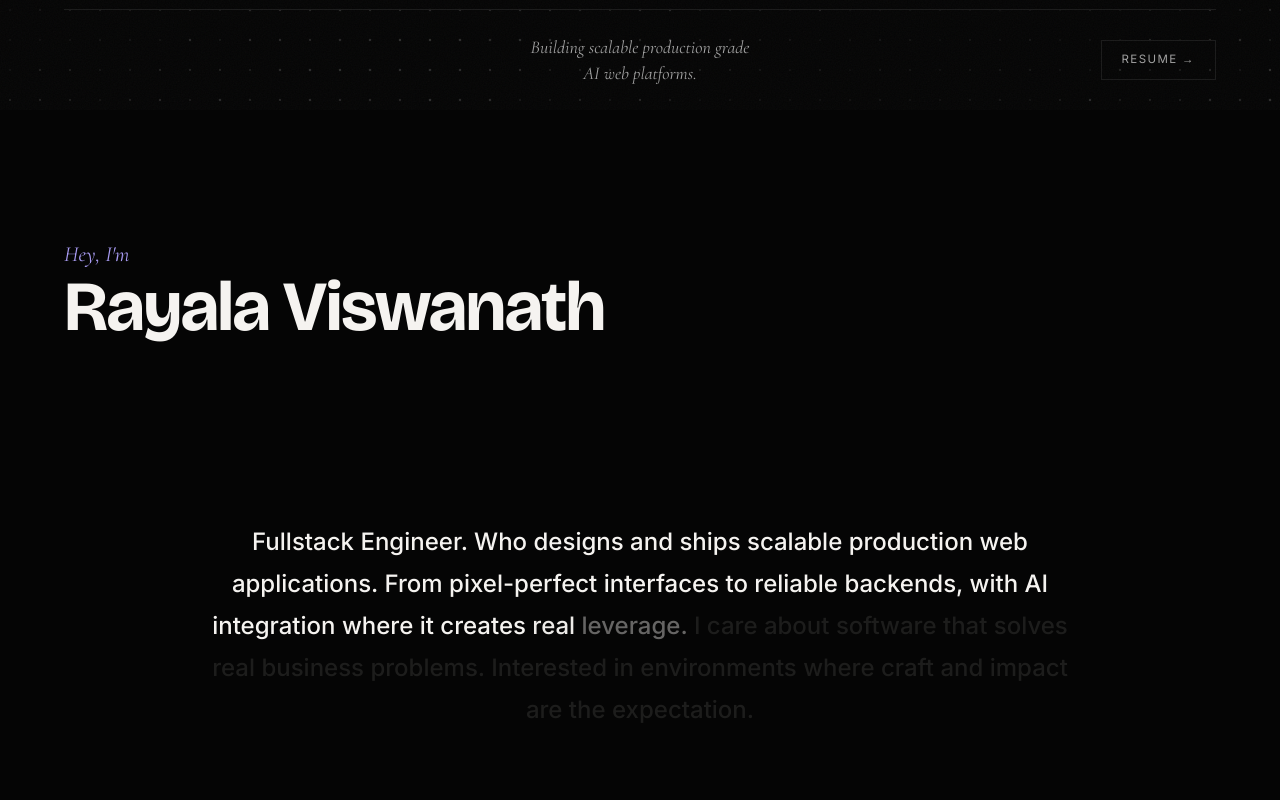
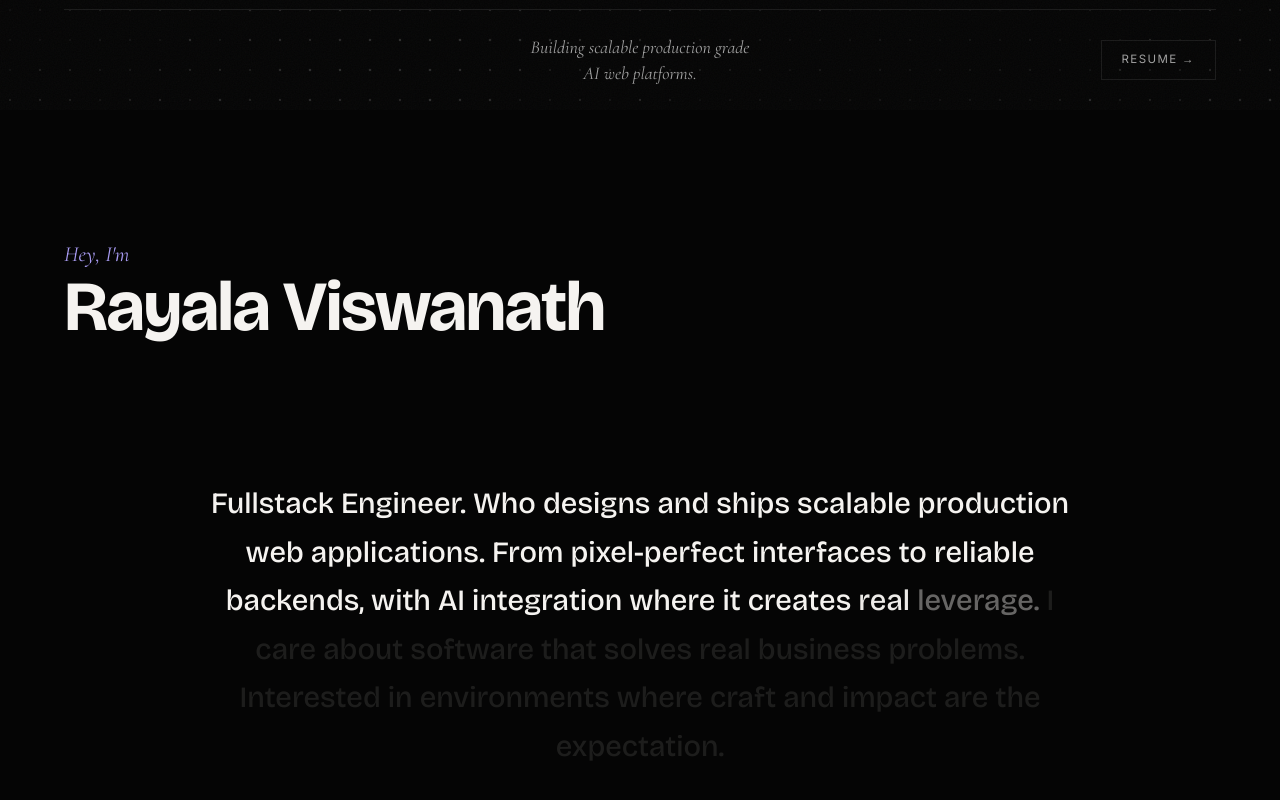
Before and after one commit to Rayala07/Portfolio, a Next.js app in the folder frontend/: page / in a window 1280 px wide. Shown: the part 690-1490 px from the top of the page. Built offline with nearby package versions, Linux system fonts and the light colour scheme; a web font is replaced by a local one.

Commit message:
fix: About design

```diff
--- a/frontend/src/app/globals.css
+++ b/frontend/src/app/globals.css
@@ -36,6 +36,19 @@
   html {
     @apply font-sans;
   }
+}
+
+/* ── Global Scrollbar Hiding ──────────────────────────────────────── */
+::-webkit-scrollbar {
+  width: 0px !important;
+  height: 0px !important;
+  display: none !important;
+  background: transparent !important;
+}
+
+* {
+  -ms-overflow-style: none !important;
+  scrollbar-width: none !important;
 }
 
 /* ── Film grain overlay ───────────────────────────────────────────── */
--- a/frontend/src/app/layout.js
+++ b/frontend/src/app/layout.js
@@ -1,7 +1,6 @@
 import "./globals.css";
 import "@hackernoon/pixel-icon-library/fonts/iconfont.css";
 import CustomCursor from "@/components/CustomCursor";
-import ScrollProgress from "@/components/ScrollProgress";
 import SmoothScroll from "@/components/SmoothScroll";
 
 export const metadata = {
@@ -19,7 +18,6 @@ export default function RootLayout({ children }) {
       </head>
       <body className="min-h-full flex flex-col">
         <CustomCursor />
-        <ScrollProgress />
         <SmoothScroll>{children}</SmoothScroll>
       </body>
     </html>
--- a/frontend/src/components/AboutSection.jsx
+++ b/frontend/src/components/AboutSection.jsx
@@ -93,11 +93,12 @@ export default function AboutSection() {
         {/* ── Paragraph — centred both axes, Majd-style reveal ── */}
         <div className="flex-1 flex items-center justify-center">
           <p
+            className="font-bricolage"
             style={{
               textAlign: 'center',
               maxWidth: '54rem',
-              fontSize: 'clamp(1.15rem, 1.9vw, 1.5rem)',
-              lineHeight: 1.75,
+              fontSize: 'clamp(1.35rem, 2.3vw, 1.85rem)',
+              lineHeight: 1.65,
               fontWeight: 500,
             }}
           >
--- a/frontend/src/components/Navbar.jsx
+++ b/frontend/src/components/Navbar.jsx
@@ -124,7 +124,7 @@ const ContactButton = () => {
         href="#contact"
         onClick={handleClick}
         animate={{
-          borderColor: hovered ? 'rgba(168,155,242,0.9)' : 'rgba(168,155,242,0.38)',
+          borderColor: hovered ? 'rgba(168,155,242,0.9)' : 'rgba(168,155,242,0)',
         }}
         transition={{ duration: 0.25 }}
         style={{
@@ -135,7 +135,7 @@ const ContactButton = () => {
           gap: '7px',
           padding: '0.5rem 1.25rem',
           borderRadius: 0, // sharp edges
-          border: '1px solid rgba(168,155,242,0.38)',
+          border: '1px solid rgba(168,155,242,0)',
           fontSize: '0.68rem',
           letterSpacing: '0.18em',
           textTransform: 'uppercase',
@@ -161,17 +161,7 @@ const ContactButton = () => {
           transition={{ duration: 0.32, ease: [0.22, 1, 0.36, 1] }}
         />
 
-        <span style={{ position: 'relative', zIndex: 1 }}>Contact Me</span>
-
-        {/* Arrow slides right on hover */}
-        <motion.span
-          aria-hidden="true"
-          animate={{ x: hovered ? 3 : 0, opacity: hovered ? 1 : 0.5 }}
-          transition={{ duration: 0.2 }}
-          style={{ position: 'relative', zIndex: 1, display: 'inline-block' }}
-        >
-          →
-        </motion.span>
+        <span style={{ position: 'relative', zIndex: 1 }}>CONTACT</span>
       </motion.a>
     </motion.div>
   );
@@ -243,7 +233,7 @@ export default function Navbar() {
           backdropFilter: 'blur(24px) saturate(180%)',
           WebkitBackdropFilter: 'blur(24px) saturate(180%)',
           border: '1px solid rgba(255,255,255,0.09)',
-          borderRadius: '14px',
+          borderRadius: 0, // sharp edges
           boxShadow: [
             '0 8px 48px rgba(0,0,0,0.55)',
             'inset 0 1px 0 rgba(255,255,255,0.08)',
--- a/frontend/src/components/Skills/Skills.jsx
+++ b/frontend/src/components/Skills/Skills.jsx
@@ -1,7 +1,7 @@
 'use client';
 
 import { useState, useRef } from 'react';
-import { useInView, useReducedMotion, motion } from 'motion/react';
+import { useInView, useReducedMotion, motion, AnimatePresence } from 'motion/react';
 import { CATEGORIES, SKILLS } from './skills.data';
 import SkillTileGrid from './SkillTileGrid';
 import AppliedAIList from './AppliedAIList';
@@ -102,19 +102,45 @@ export default function SkillsSection() {
         })}
       </div>
 
-      {/* ── Content area ── */}
+      {/* ── Content area — crossfade when switching between grid and AI list ── */}
+      <AnimatePresence mode="wait" initial={false}>
         {isAI ? (
+          <motion.div
+            key="ai-panel"
+            initial={{ opacity: 0, y: prefersReducedMotion ? 0 : 10 }}
+            animate={{ opacity: 1, y: 0 }}
+            exit={{
+              opacity: 0,
+              y: prefersReducedMotion ? 0 : -8,
+              transition: { duration: 0.17, ease: 'easeIn' },
+            }}
+            transition={{ duration: 0.28, ease: [0.22, 1, 0.36, 1] }}
+          >
             <AppliedAIList
               skills={visibleSkills}
               hasEntered={hasEntered}
             />
+          </motion.div>
         ) : (
+          <motion.div
+            key="grid-panel"
+            initial={{ opacity: 0, y: prefersReducedMotion ? 0 : 10 }}
+            animate={{ opacity: 1, y: 0 }}
+            exit={{
+              opacity: 0,
+              y: prefersReducedMotion ? 0 : -8,
+              transition: { duration: 0.17, ease: 'easeIn' },
+            }}
+            transition={{ duration: 0.28, ease: [0.22, 1, 0.36, 1] }}
+          >
             <SkillTileGrid
               skills={visibleSkills}
               category={selected}
               hasEntered={hasEntered}
             />
+          </motion.div>
         )}
+      </AnimatePresence>
 
       {/* Hide scrollbar cross-browser */}
       <style>{`
```
Lines whose indentation alone changed are shown as unchanged.
